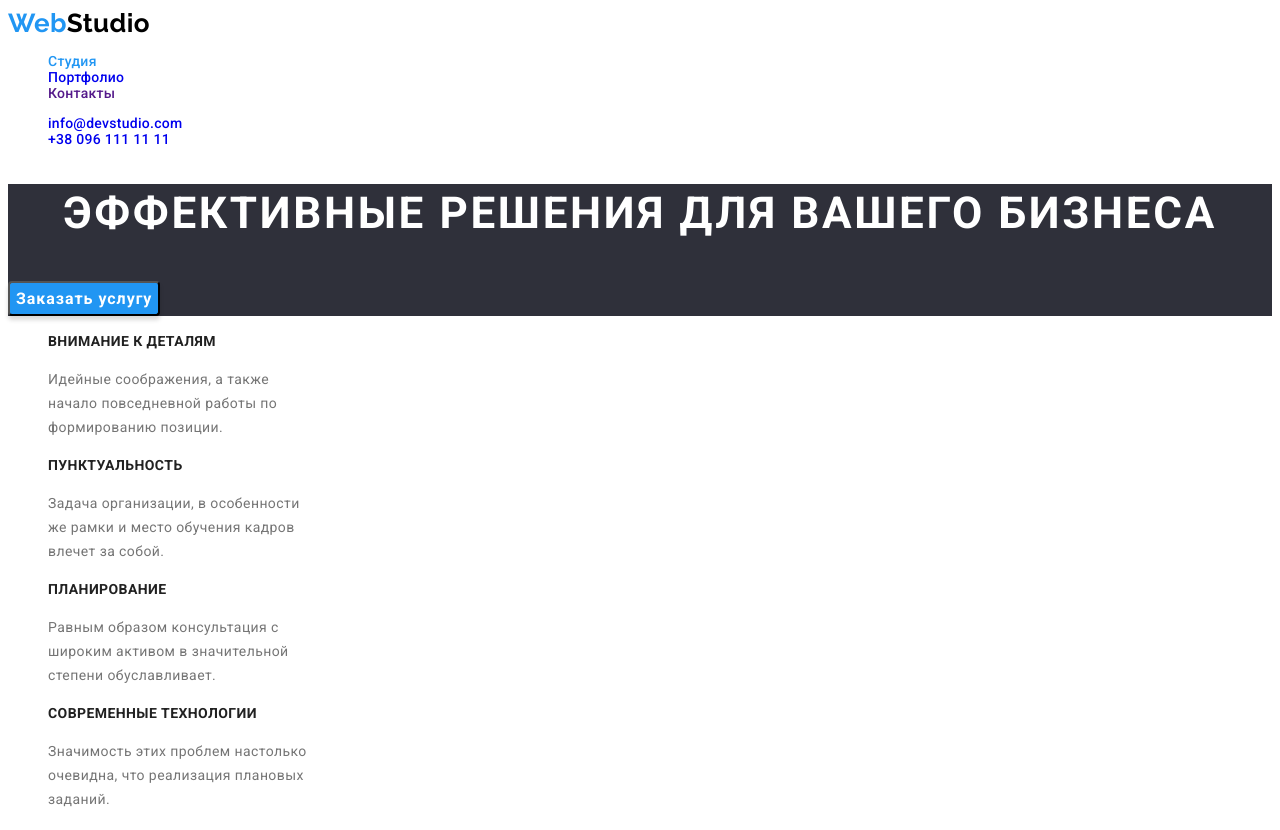
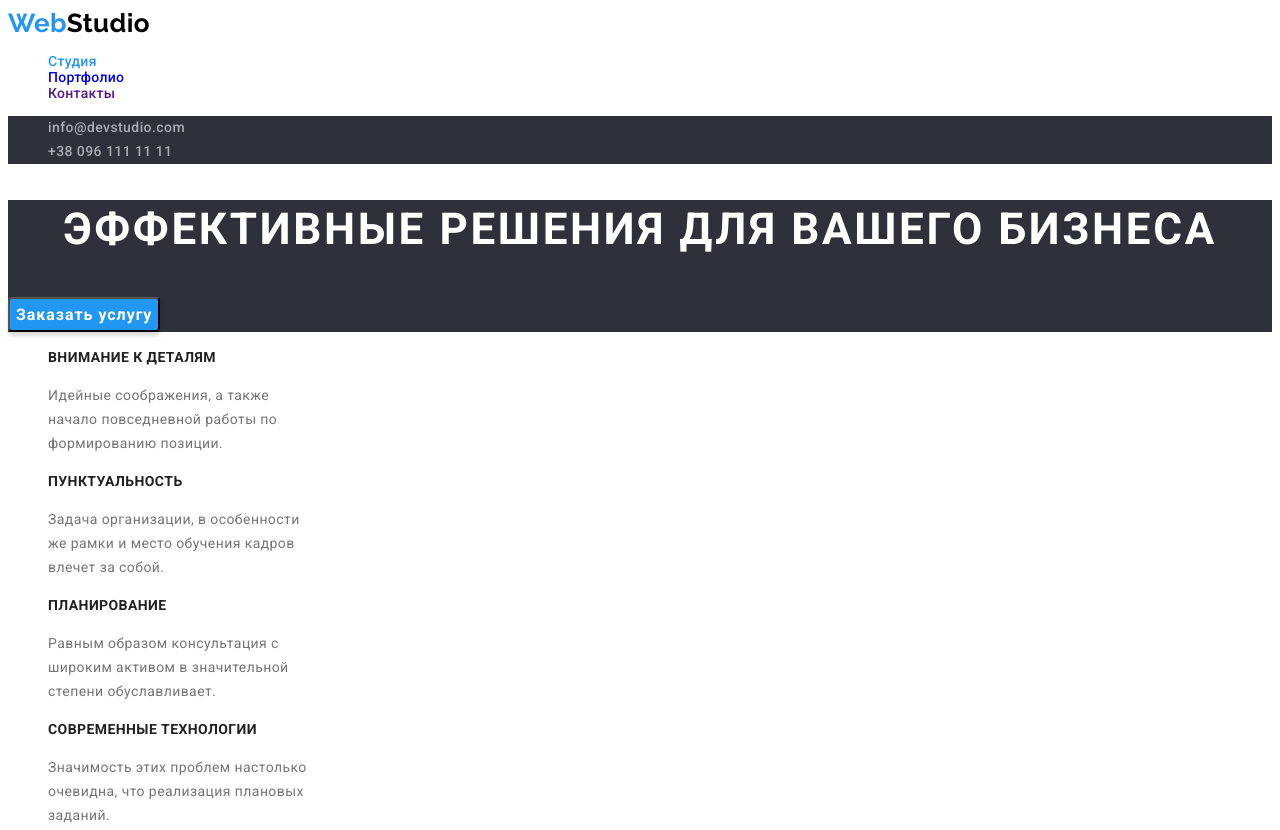
Before and after one commit to Vasylij-Kashtalyan/goit-markup-hw-02, a plain HTML site: page index.html in a window 1280 px wide. Shown: the top 830 px of the page. Drawn offline with Linux system fonts and the light colour scheme.

Commit message:
исправил

```diff
--- a/css/styles.css
+++ b/css/styles.css
@@ -18,7 +18,7 @@
 }
 body {
   font-family: Roboto, sans-serif;
-  background: var(--primary-white-color);
+  /* background: var(--primary-white-color); */
 
   letter-spacing: 0.03em;
   font-size: 14px;
@@ -56,6 +56,7 @@ body {
   line-height: 1.14;
   letter-spacing: 0.02em;
   color: var(--primary-text-color);
+  background-color: #2f303a;
 }
 .info-title:hover,
 .info-title:focus {
--- a/index.html
+++ b/index.html
@@ -31,10 +31,10 @@
 
       <ul class="info list">
         <li class="li">
-          <a class="info-title link" href="mailto:info@devstudio.com">info@devstudio.com</a>
+          <a class="info-title link address-link" href="mailto:info@devstudio.com">info@devstudio.com</a>
         </li>
         <li class="li">
-          <a class="info-title link" href="tel:+380961111111">+38 096 111 11 11</a>
+          <a class="info-title link address-link" href="tel:+380961111111">+38 096 111 11 11</a>
         </li>
       </ul>
 
```
Also changed, not shown: portfolio.html (+2 -2 lines).
